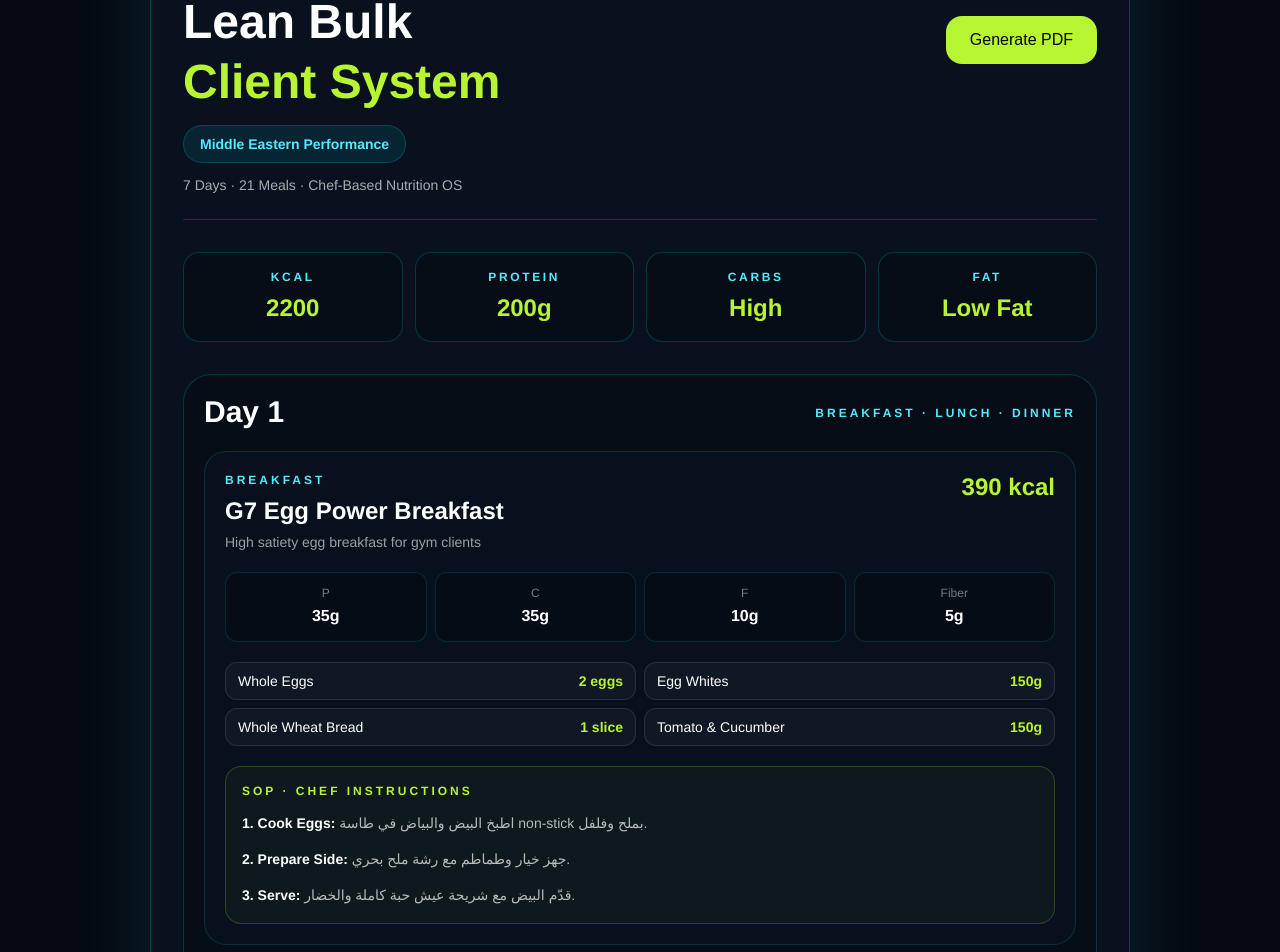
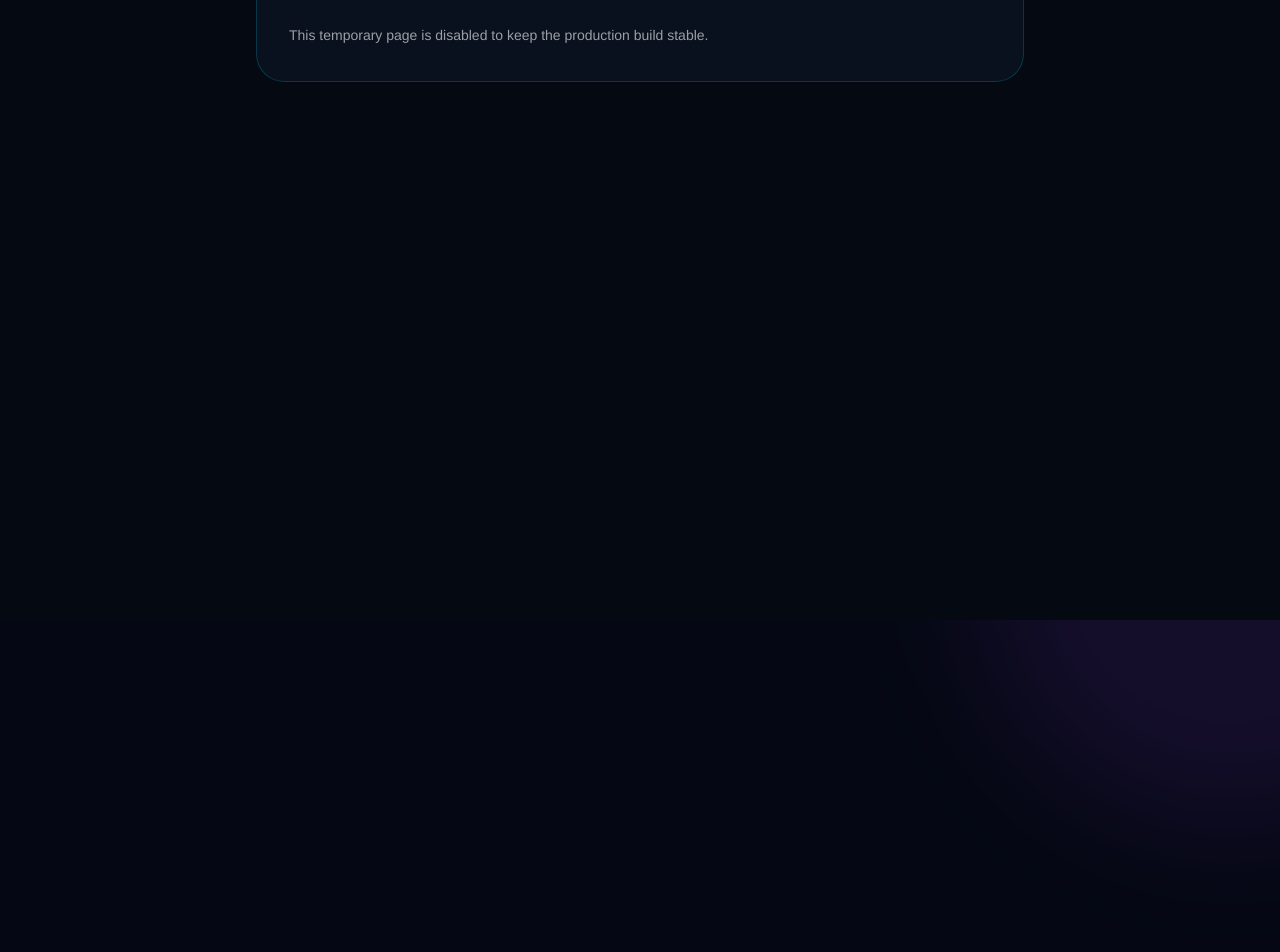
Before and after one commit to ammsofia11-wq/g7-mvpos, a Next.js app: page /pdf-preview in a window 1280 px wide. Shown: the part 180-1132 px from the top of the page. After the commit the page ends 800 px from the top, so only its background shows below. Built offline with nearby package versions, Linux system fonts and the light colour scheme.

Commit message:
disable old pdf preview page

```diff
--- a/app/pdf-preview/page.tsx
+++ b/app/pdf-preview/page.tsx
@@ -1,315 +1,19 @@
-"use client"
-
-export const dynamic = "force-dynamic"
-
-import { useMemo } from "react"
-import { useSearchParams } from "next/navigation"
-import { G7_BASE_MEALS } from "../data/g7-base-meals"
-
-const PLAN_CONFIG: Record<
-  string,
-  {
-    title: string
-    kcal: string
-    protein: string
-    carbs: string
-    fat: string
-  }
-> = {
-  lean_bulk: {
-    title: "Lean Bulk",
-    kcal: "2200",
-    protein: "200g",
-    carbs: "High",
-    fat: "Low Fat",
-  },
-
-  shredding: {
-    title: "Shredding",
-    kcal: "1700",
-    protein: "200g",
-    carbs: "Controlled",
-    fat: "Very Low",
-  },
-
-  mass_gainer: {
-    title: "Mass Gainer",
-    kcal: "3200",
-    protein: "220g",
-    carbs: "Very High",
-    fat: "Moderate",
-  },
-
-  budget_athlete: {
-    title: "Budget Athlete",
-    kcal: "2400",
-    protein: "190g",
-    carbs: "Balanced",
-    fat: "Low",
-  },
-
-  premium_chef: {
-    title: "Premium Chef",
-    kcal: "2600",
-    protein: "210g",
-    carbs: "Balanced",
-    fat: "Chef Controlled",
-  },
-}
-
-const FLAVOR_LABELS: Record<string, string> = {
-  middle_eastern_performance: "Middle Eastern Performance",
-  mexican_fire: "Mexican Fire",
-  asian_soy_ginger: "Asian Soy Ginger",
-  italian_lean: "Italian Lean",
-  egyptian_home_fit: "Egyptian Home Fit",
-  bbq_smoke: "BBQ Smoke",
-  indian_spice: "Indian Spice",
-  gulf_clean: "Gulf Clean",
-}
-
 export default function PDFPreviewPage() {
-  const searchParams = useSearchParams()
-
-  const selectedPlan =
-    searchParams.get("plan") || "lean_bulk"
-
-  const selectedFlavor =
-    searchParams.get("flavor") ||
-    "middle_eastern_performance"
-
-  const plan =
-    PLAN_CONFIG[selectedPlan] ||
-    PLAN_CONFIG.lean_bulk
-
-  const flavorLabel =
-    FLAVOR_LABELS[selectedFlavor] ||
-    "Middle Eastern Performance"
-
-  const meals = useMemo(() => {
-    return G7_BASE_MEALS.filter((meal) =>
-      meal.flavorReady.includes(selectedFlavor as any)
-    )
-  }, [selectedFlavor])
-
-  const days = [1, 2, 3, 4, 5, 6, 7]
-
   return (
-    <main className="min-h-screen bg-[#050A12] px-6 py-8 text-white print:bg-white print:px-0 print:py-0">
-      <div className="mx-auto max-w-[980px] rounded-[32px] border border-cyan-400/25 bg-[#08111D] p-8 shadow-[0_0_80px_rgba(34,211,238,0.14)] print:max-w-none print:rounded-none print:border-0 print:bg-white print:p-8 print:text-black print:shadow-none">
-        <header className="mb-8 flex items-center justify-between border-b border-cyan-400/20 pb-6 print:border-black/15">
-          <div>
-            <div className="mb-4 flex h-16 w-16 items-center justify-center rounded-[20px] bg-[#22D3EE] text-3xl font-black text-black">
-              G7
-            </div>
-
-            <p className="text-xs font-black uppercase tracking-[0.3em] text-cyan-300 print:text-black/60">
-              Personalized Client Nutrition PDF
+    <main className="min-h-screen bg-[#050A12] px-6 py-10 text-white">
+      <section className="mx-auto max-w-3xl rounded-[28px] border border-cyan-400/20 bg-[#08111D] p-8">
+        <p className="text-xs font-black uppercase tracking-[0.28em] text-cyan-300">
+          G7 PDF Preview
         </p>
 
-            <h1 className="mt-3 text-5xl font-black leading-tight">
-              {plan.title}
-              <span className="block text-[#B7F532] print:text-black">
-                Client System
-              </span>
+        <h1 className="mt-4 text-4xl font-black">
+          PDF Preview is currently handled from Admin Generate.
         </h1>
 
-            <p className="mt-3 inline-flex rounded-full border border-cyan-400/20 bg-cyan-400/10 px-4 py-2 text-sm font-black text-cyan-300 print:border-black/15 print:bg-black/[0.04] print:text-black">
-              {flavorLabel}
+        <p className="mt-4 text-sm leading-7 text-white/60">
+          This temporary page is disabled to keep the production build stable.
         </p>
-
-            <p className="mt-3 text-sm text-white/65 print:text-black/60">
-              7 Days · 21 Meals · Chef-Based Nutrition OS
-            </p>
-          </div>
-
-          <button
-            onClick={() => window.print()}
-            className="rounded-2xl bg-[#B7F532] px-6 py-3 text-sm font-black text-black print:hidden"
-          >
-            Generate PDF
-          </button>
-        </header>
-
-        <section className="mb-8 grid grid-cols-4 gap-3">
-          <Metric label="KCAL" value={plan.kcal} />
-          <Metric label="Protein" value={plan.protein} />
-          <Metric label="Carbs" value={plan.carbs} />
-          <Metric label="Fat" value={plan.fat} />
       </section>
-
-        {days.map((day) => {
-          const dayMeals = meals.filter(
-            (meal) => meal.day === day
-          )
-
-          return (
-            <section
-              key={day}
-              className="mb-8 break-inside-avoid rounded-[28px] border border-cyan-400/20 bg-black/20 p-5 print:border-black/15 print:bg-white"
-            >
-              <div className="mb-5 flex items-center justify-between">
-                <h2 className="text-3xl font-black">
-                  Day {day}
-                </h2>
-
-                <p className="text-xs font-black uppercase tracking-[0.25em] text-cyan-300 print:text-black/50">
-                  Breakfast · Lunch · Dinner
-                </p>
-              </div>
-
-              <div className="space-y-5">
-                {dayMeals.map((meal) => (
-                  <article
-                    key={meal.id}
-                    className="break-inside-avoid rounded-[22px] border border-cyan-400/15 bg-[#07101C] p-5 print:border-black/15 print:bg-white"
-                  >
-                    <div className="flex items-start justify-between gap-4">
-                      <div>
-                        <p className="text-xs font-black uppercase tracking-[0.25em] text-cyan-300 print:text-black/50">
-                          {meal.mealType}
-                        </p>
-
-                        <h3 className="mt-2 text-2xl font-black">
-                          {meal.title}
-                        </h3>
-
-                        <p className="mt-1 text-sm text-white/60 print:text-black/60">
-                          {meal.subtitle}
-                        </p>
-                      </div>
-
-                      <p className="text-2xl font-black text-[#B7F532] print:text-black">
-                        {meal.baseCalories} kcal
-                      </p>
-                    </div>
-
-                    <div className="mt-5 grid grid-cols-4 gap-2">
-                      <Macro
-                        label="P"
-                        value={`${meal.baseMacros.protein}g`}
-                      />
-
-                      <Macro
-                        label="C"
-                        value={`${meal.baseMacros.carbs}g`}
-                      />
-
-                      <Macro
-                        label="F"
-                        value={`${meal.baseMacros.fat}g`}
-                      />
-
-                      <Macro
-                        label="Fiber"
-                        value={`${meal.baseMacros.fiber}g`}
-                      />
-                    </div>
-
-                    <div className="mt-5 grid gap-2 md:grid-cols-2">
-                      {meal.ingredients.map((item) => (
-                        <div
-                          key={`${meal.id}-${item.name}`}
-                          className="flex items-center justify-between rounded-xl border border-white/10 bg-white/[0.035] px-3 py-2 text-sm print:border-black/10 print:bg-black/[0.02]"
-                        >
-                          <span>{item.name}</span>
-
-                          <span className="font-black text-[#B7F532] print:text-black">
-                            {item.grams
-                              ? `${item.grams}g`
-                              : item.unit}
-                          </span>
-                        </div>
-                      ))}
-                    </div>
-
-                    <div className="mt-5 rounded-2xl border border-[#B7F532]/20 bg-[#B7F532]/[0.04] p-4 print:border-black/15 print:bg-black/[0.02]">
-                      <p className="mb-3 text-xs font-black uppercase tracking-[0.25em] text-[#B7F532] print:text-black/60">
-                        SOP · Chef Instructions
-                      </p>
-
-                      <div className="space-y-3">
-                        {meal.sop.map((step, index) => (
-                          <div
-                            key={step.title}
-                            className="text-sm leading-6"
-                          >
-                            <strong>
-                              {index + 1}. {step.title}:
-                            </strong>{" "}
-                            <span className="text-white/70 print:text-black/70">
-                              {step.instruction}
-                            </span>
-                          </div>
-                        ))}
-                      </div>
-                    </div>
-
-                    {meal.productionNote ? (
-                      <p className="mt-3 text-xs font-bold text-cyan-300 print:text-black/50">
-                        Production Note:{" "}
-                        {meal.productionNote}
-                      </p>
-                    ) : null}
-                  </article>
-                ))}
-              </div>
-            </section>
-          )
-        })}
-
-        <footer className="mt-10 flex items-center justify-between border-t border-cyan-400/20 pt-5 text-sm print:border-black/15">
-          <p className="text-3xl font-black text-cyan-300 print:text-black">
-            G7
-          </p>
-
-          <p className="font-black uppercase tracking-[0.2em] text-white/70 print:text-black/60">
-            Chef-Based Nutrition OS | Real Food. Real Results.
-          </p>
-
-          <p className="font-black text-[#B7F532] print:text-black">
-            +20 112 844 2058
-          </p>
-        </footer>
-      </div>
     </main>
   )
 }
-
-function Metric({
-  label,
-  value,
-}: {
-  label: string
-  value: string
-}) {
-  return (
-    <div className="rounded-2xl border border-cyan-400/20 bg-black/20 p-4 text-center print:border-black/15 print:bg-white">
-      <p className="text-xs font-black uppercase tracking-[0.22em] text-cyan-300 print:text-black/50">
-        {label}
-      </p>
-
-      <p className="mt-2 text-2xl font-black text-[#B7F532] print:text-black">
-        {value}
-      </p>
-    </div>
-  )
-}
-
-function Macro({
-  label,
-  value,
-}: {
-  label: string
-  value: string
-}) {
-  return (
-    <div className="rounded-xl border border-cyan-400/15 bg-black/20 p-3 text-center print:border-black/10 print:bg-white">
-      <p className="text-xs text-white/45 print:text-black/45">
-        {label}
-      </p>
-
-      <p className="mt-1 font-black">{value}</p>
-    </div>
-  )
-}
```
Lines whose indentation alone changed are shown as unchanged.
